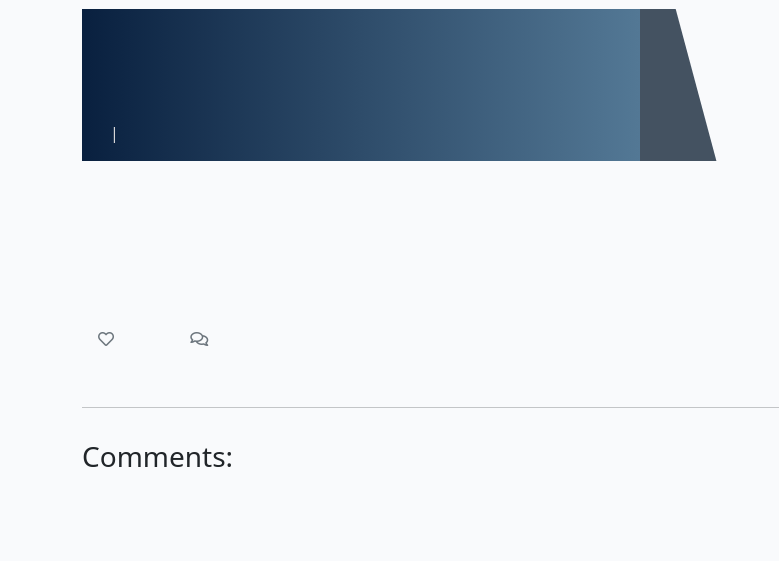
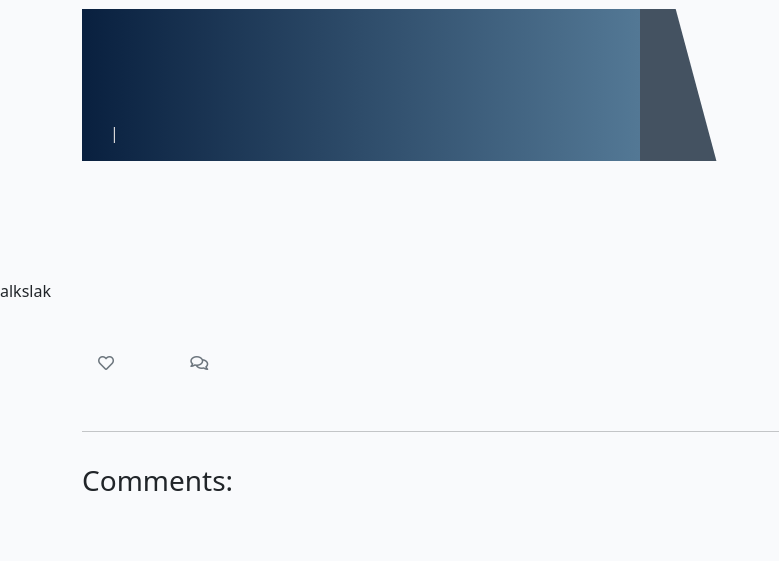
Before and after one commit to Gabriel5638/blog-website, a Django app: template templates/post_detail.html in a window 1280 px wide. Shown: the part 113-674 px from the top of the page, without its empty margins (0-779 px from the left). Run offline with Django 3.2, Linux system fonts and the light colour scheme; the template is opened without the code that fills it, so the values that code supplies are empty; some libraries are stand-ins or nearby versions.

Commit message:
Checking branch

```diff
--- a/templates/post_detail.html
+++ b/templates/post_detail.html
@@ -21,7 +21,7 @@
         </div>
     </div>
 </div>
-
+alkslak
 <div class="container">
     <div class="row">
         <div class="col card mb-4  mt-3 left  top">
```
